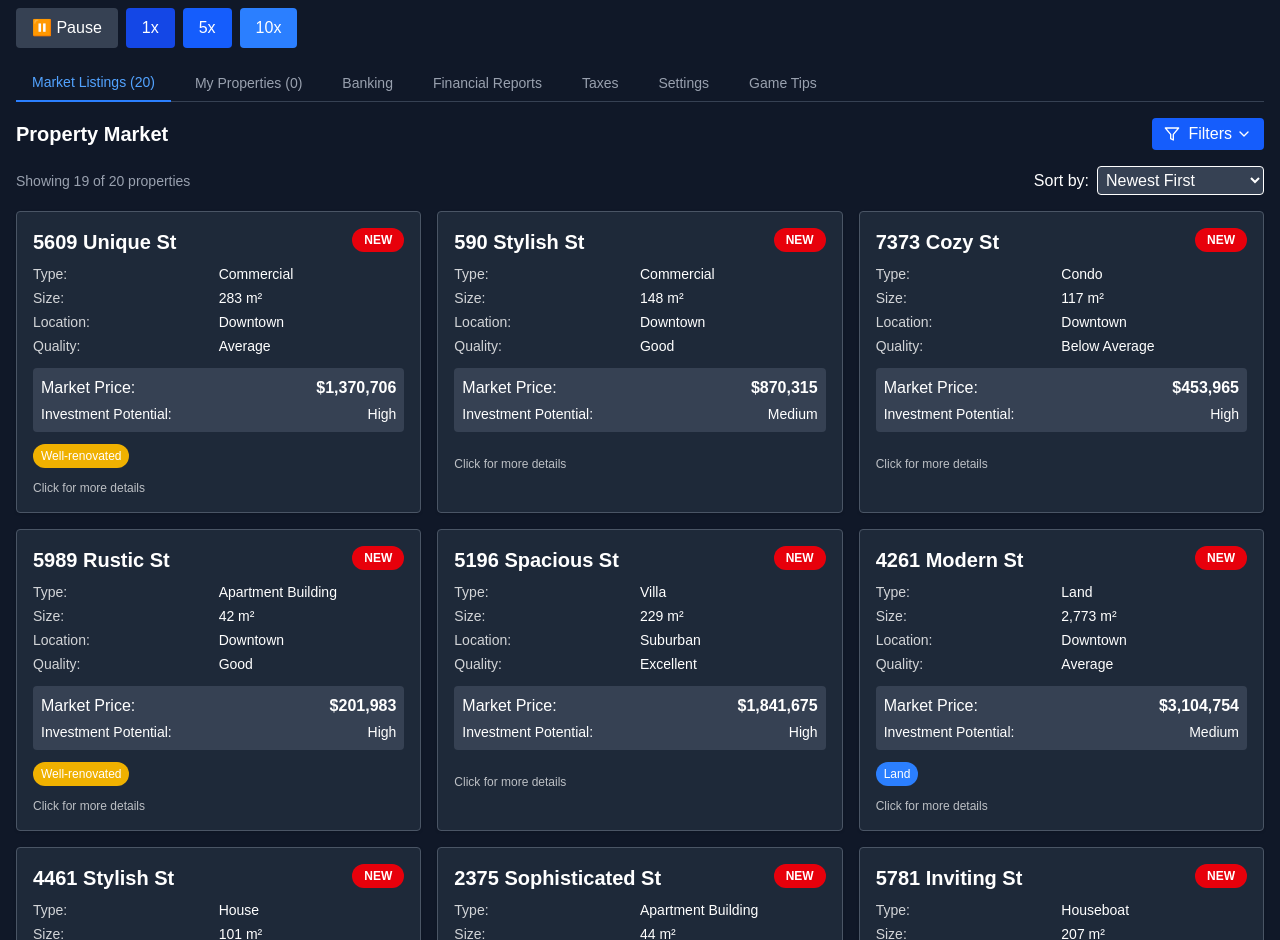
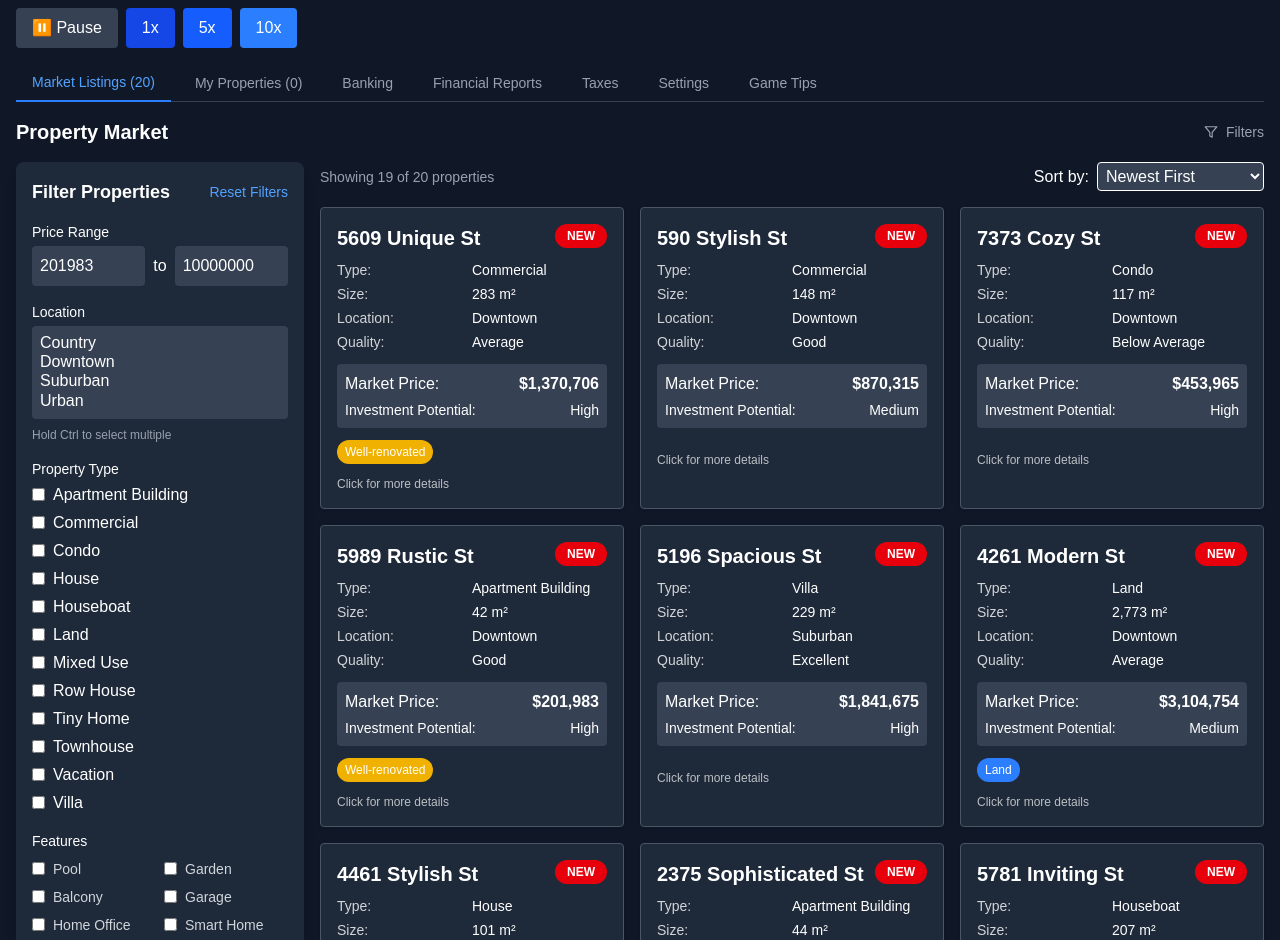
Before and after one commit to eliaspeteri/real-estate-sim, a Next.js app: page /real-estate-sim/ in a window 1280 px wide. Shown: the part 160-1100 px from the top of the page. Built offline with nearby package versions, Linux system fonts and the light colour scheme.

Commit message:
feat(filters): add price-per-m2 and renovation filters

```diff
--- a/src/app/components/tabs/listings.component.tsx
+++ b/src/app/components/tabs/listings.component.tsx
@@ -1,15 +1,27 @@
-import React, { useState, useMemo } from "react";
+import React, { useState, useMemo, useEffect } from "react";
 import PropertyCard from "../property-card.component";
 import { LeaseApplication, Property, PropertyType } from "../../types";
-import { FiFilter, FiChevronDown, FiChevronUp } from "react-icons/fi";
+import { FiFilter } from "react-icons/fi";
 
 interface ListingsProps {
   properties: Property[];
   onBuyOrSell: (propertyId: number) => void;
-  onRent: (propertyId: number) => void;
+  onRent: (propertyId: number, options?: { showModal?: boolean }) => void;
   onRenovate: (propertyId: number) => void;
-  onEvictTenant?: (propertyId: number) => void;
+  onEvictTenant?: (propertyId: number, tenantId?: string) => void;
+  currentDate?: Date;
   playerMoney: number;
+  onUpdateListing?: (
+    propertyId: number,
+    listingKeywords: Property["listingKeywords"]
+  ) => void;
+  onUpdateListingCopy?: (propertyId: number, listingCopy: string) => void;
+  onUpdateRentPrice?: (propertyId: number, rentPrice: number) => void;
+  onAcceptOffer?: (propertyId: number, offerId: string) => void;
+  onBulldoze?: (propertyId: number) => void;
+  onApplyPermit?: (propertyId: number) => void;
+  onStartConstruction?: (propertyId: number) => void;
+  onRaiseFunds?: (propertyId: number) => void;
   handleAcceptApplication?: (
     property: Property,
     application: LeaseApplication
@@ -27,28 +39,76 @@ type SortOption =
   | "size-desc"
   | "default";
 
+type SpecialFeatureKey = keyof Property["specialFeatures"];
+
+const FILTER_STORAGE_KEY = "real-estate-sim.market-filters";
+
+type PricePerSqmBucket = "lt-1000" | "1000-2000" | "2000-3500" | "3500-5000" | "gt-5000";
+type RenovationTier = "new" | "some-repairs" | "major-repairs" | "bulldoze";
+
+const FEATURE_OPTIONS: { key: SpecialFeatureKey; label: string }[] = [
+  { key: "swimmingPool", label: "Pool" },
+  { key: "garden", label: "Garden" },
+  { key: "balcony", label: "Balcony" },
+  { key: "garage", label: "Garage" },
+  { key: "homeOffice", label: "Home Office" },
+  { key: "smartHome", label: "Smart Home" },
+  { key: "fireplace", label: "Fireplace" },
+  { key: "securitySystem", label: "Security System" }
+];
+
+const PRICE_PER_SQM_BUCKETS: { value: PricePerSqmBucket; label: string }[] = [
+  { value: "lt-1000", label: "Under 1k/m²" },
+  { value: "1000-2000", label: "1k-2k/m²" },
+  { value: "2000-3500", label: "2k-3.5k/m²" },
+  { value: "3500-5000", label: "3.5k-5k/m²" },
+  { value: "gt-5000", label: "5k+/m²" }
+];
+
+const RENOVATION_TIERS: { value: RenovationTier; label: string }[] = [
+  { value: "new", label: "New / Like new" },
+  { value: "some-repairs", label: "Needs some repairs" },
+  { value: "major-repairs", label: "Needs major repairs" },
+  { value: "bulldoze", label: "Bulldoze condition" }
+];
+
 export const Listings = ({
   properties,
   onBuyOrSell,
   onRent,
   onRenovate,
   onEvictTenant,
+  currentDate,
   playerMoney,
+  onUpdateListing,
+  onUpdateListingCopy,
+  onUpdateRentPrice,
+  onAcceptOffer,
+  onBulldoze,
+  onApplyPermit,
+  onStartConstruction,
+  onRaiseFunds,
   handleAcceptApplication,
   setPaused
 }: ListingsProps) => {
   // Sorting state
   const [sortOrder, setSortOrder] = useState<SortOption>("newest");
 
-  // Filter panel visibility
-  const [showFilters, setShowFilters] = useState<boolean>(false);
+  // Filter panel visibility (kept open)
+  const [showFilters, setShowFilters] = useState<boolean>(true);
 
   // Filter states
   const [priceRange, setPriceRange] = useState<[number, number]>([0, 10000000]);
   const [selectedLocations, setSelectedLocations] = useState<string[]>([]);
   const [selectedTypes, setSelectedTypes] = useState<PropertyType[]>([]);
-  const [minCondition, setMinCondition] = useState<number>(0);
-  const [marketTrendFilter, setMarketTrendFilter] = useState<string>("any");
+  const [selectedFeatures, setSelectedFeatures] = useState<SpecialFeatureKey[]>(
+    []
+  );
+  const [selectedPricePerSqmBuckets, setSelectedPricePerSqmBuckets] = useState<
+    PricePerSqmBucket[]
+  >([]);
+  const [selectedRenovationTier, setSelectedRenovationTier] =
+    useState<RenovationTier | "">("");
 
   // Calculate available filter options from properties
   const filterOptions = useMemo(() => {
@@ -68,7 +128,7 @@ export const Listings = ({
 
     return {
       locations: Array.from(locations).sort(),
-      types: Array.from(types),
+      types: Array.from(types).sort((a, b) => a.localeCompare(b)),
       priceRange: [
         minPrice === Number.MAX_VALUE ? 0 : minPrice,
         maxPrice === 0 ? 10000000 : maxPrice
@@ -81,9 +141,68 @@ export const Listings = ({
     setPriceRange(filterOptions.priceRange);
     setSelectedLocations([]);
     setSelectedTypes([]);
-    setMinCondition(0);
-    setMarketTrendFilter("any");
+    setSelectedFeatures([]);
+    setSelectedPricePerSqmBuckets([]);
+    setSelectedRenovationTier("");
   };
+
+  useEffect(() => {
+    const stored = window.localStorage.getItem(FILTER_STORAGE_KEY);
+    if (!stored) return;
+
+    try {
+      const parsed = JSON.parse(stored) as {
+        priceRange?: [number, number];
+        selectedLocations?: string[];
+        selectedTypes?: PropertyType[];
+        selectedFeatures?: SpecialFeatureKey[];
+        selectedPricePerSqmBuckets?: PricePerSqmBucket[];
+        selectedRenovationTier?: RenovationTier | "";
+        sortOrder?: SortOption;
+        showFilters?: boolean;
+      };
+      if (parsed.priceRange) setPriceRange(parsed.priceRange);
+      if (parsed.selectedLocations) setSelectedLocations(parsed.selectedLocations);
+      if (parsed.selectedTypes) setSelectedTypes(parsed.selectedTypes);
+      if (parsed.selectedFeatures) setSelectedFeatures(parsed.selectedFeatures);
+      if (parsed.selectedPricePerSqmBuckets)
+        setSelectedPricePerSqmBuckets(parsed.selectedPricePerSqmBuckets);
+      if (parsed.selectedRenovationTier)
+        setSelectedRenovationTier(parsed.selectedRenovationTier);
+      if (parsed.sortOrder) setSortOrder(parsed.sortOrder);
+      if (parsed.showFilters !== undefined) setShowFilters(parsed.showFilters);
+    } catch {
+      // Ignore malformed stored filters.
+    }
+  }, []);
+
+  useEffect(() => {
+    const [min, max] = filterOptions.priceRange;
+    setPriceRange((prev) => [Math.max(min, prev[0]), Math.min(max, prev[1])]);
+  }, [filterOptions.priceRange]);
+
+  useEffect(() => {
+    const payload = {
+      priceRange,
+      selectedLocations,
+      selectedTypes,
+      selectedFeatures,
+      selectedPricePerSqmBuckets,
+      selectedRenovationTier,
+      sortOrder,
+      showFilters
+    };
+    window.localStorage.setItem(FILTER_STORAGE_KEY, JSON.stringify(payload));
+  }, [
+    priceRange,
+    selectedLocations,
+    selectedTypes,
+    selectedFeatures,
+    selectedPricePerSqmBuckets,
+    selectedRenovationTier,
+    sortOrder,
+    showFilters
+  ]);
 
   // Apply filtering and sorting
   const filteredAndSortedProperties = useMemo(() => {
@@ -110,27 +229,46 @@ export const Listings = ({
       if (selectedTypes.length > 0 && !selectedTypes.includes(property.type))
         return false;
 
-      // Condition filter (using renovationPotential as an indicator)
-      const condition = property.renovationBonusPercentage || 0;
-      if (condition < minCondition) return false;
+      if (selectedFeatures.length > 0) {
+        const hasAllFeatures = selectedFeatures.every(
+          (feature) => property.specialFeatures[feature]
+        );
+        if (!hasAllFeatures) return false;
+      }
 
-      // Market trend filter
-      if (marketTrendFilter !== "any") {
-        if (
-          marketTrendFilter === "growing" &&
-          property.marketTrends.historicalAppreciation <= 0
-        )
-          return false;
-        if (
-          marketTrendFilter === "declining" &&
-          property.marketTrends.historicalAppreciation >= 0
-        )
-          return false;
-        if (
-          marketTrendFilter === "stable" &&
-          Math.abs(property.marketTrends.historicalAppreciation) > 0.01
-        )
-          return false;
+      if (selectedPricePerSqmBuckets.length > 0) {
+        const pricePerSqm = property.marketPrice / Math.max(1, property.size);
+        const matchesBucket = selectedPricePerSqmBuckets.some((bucket) => {
+          switch (bucket) {
+            case "lt-1000":
+              return pricePerSqm < 1000;
+            case "1000-2000":
+              return pricePerSqm >= 1000 && pricePerSqm < 2000;
+            case "2000-3500":
+              return pricePerSqm >= 2000 && pricePerSqm < 3500;
+            case "3500-5000":
+              return pricePerSqm >= 3500 && pricePerSqm < 5000;
+            case "gt-5000":
+              return pricePerSqm >= 5000;
+            default:
+              return true;
+          }
+        });
+        if (!matchesBucket) return false;
+      }
+
+      if (selectedRenovationTier) {
+        const renovation = property.renovationBonusPercentage;
+        const matchesTier =
+          (selectedRenovationTier === "new" && renovation >= 90) ||
+          (selectedRenovationTier === "some-repairs" &&
+            renovation >= 60 &&
+            renovation < 90) ||
+          (selectedRenovationTier === "major-repairs" &&
+            renovation >= 30 &&
+            renovation < 60) ||
+          (selectedRenovationTier === "bulldoze" && renovation < 30);
+        if (!matchesTier) return false;
       }
 
       return true;
@@ -163,8 +301,9 @@ export const Listings = ({
     priceRange,
     selectedLocations,
     selectedTypes,
-    minCondition,
-    marketTrendFilter
+    selectedFeatures,
+    selectedPricePerSqmBuckets,
+    selectedRenovationTier
   ]);
 
   const marketListings = filteredAndSortedProperties;
@@ -174,23 +313,15 @@ export const Listings = ({
     <>
       <div className='flex justify-between items-center mb-4'>
         <h2 className='text-xl font-semibold'>Property Market</h2>
-        <button
-          className='flex items-center bg-blue-600 hover:bg-blue-700 text-white px-3 py-1 rounded'
-          onClick={() => setShowFilters(!showFilters)}
-        >
+        <div className='flex items-center text-gray-400 text-sm'>
           <FiFilter className='mr-2' />
-          Filters{" "}
-          {showFilters ? (
-            <FiChevronUp className='ml-1' />
-          ) : (
-            <FiChevronDown className='ml-1' />
-          )}
-        </button>
+          Filters
+        </div>
       </div>
 
-      {/* Filter panel */}
+      <div className='flex flex-col lg:flex-row gap-4'>
         {showFilters && (
-        <div className='bg-gray-800 p-4 rounded-lg mb-4 shadow-lg'>
+          <aside className='bg-gray-800 p-4 rounded-lg shadow-lg lg:w-72 lg:shrink-0'>
             <div className='flex justify-between items-center mb-4'>
               <h3 className='font-semibold text-lg'>Filter Properties</h3>
               <button
@@ -201,9 +332,8 @@ export const Listings = ({
               </button>
             </div>
 
-          <div className='grid grid-cols-1 md:grid-cols-2 lg:grid-cols-3 gap-4'>
-            {/* Price Range Filter */}
-            <div className='mb-3'>
+            <div className='space-y-4'>
+              <div>
                 <label className='block text-sm font-medium mb-1'>
                   Price Range
                 </label>
@@ -234,8 +364,7 @@ export const Listings = ({
                 </div>
               </div>
 
-            {/* Location Filter */}
-            <div className='mb-3'>
+              <div>
                 <label className='block text-sm font-medium mb-1'>Location</label>
                 <select
                   className='bg-gray-700 text-white p-2 rounded w-full'
@@ -249,7 +378,7 @@ export const Listings = ({
                       )
                     )
                   }
-                size={3}
+                  size={4}
                 >
                   {filterOptions.locations.map((location) => (
                     <option key={location} value={location}>
@@ -262,8 +391,7 @@ export const Listings = ({
                 </div>
               </div>
 
-            {/* Property Type Filter */}
-            <div className='mb-3'>
+              <div>
                 <label className='block text-sm font-medium mb-1'>
                   Property Type
                 </label>
@@ -291,42 +419,88 @@ export const Listings = ({
                 </div>
               </div>
 
-            {/* Condition Filter */}
-            <div className='mb-3'>
-              <label className='block text-sm font-medium mb-1'>
-                Minimum Condition: {minCondition}%
+              <div>
+                <label className='block text-sm font-medium mb-2'>
+                  Features
                 </label>
+                <div className='grid grid-cols-2 gap-2'>
+                  {FEATURE_OPTIONS.map((feature) => (
+                    <label
+                      key={feature.key}
+                      className='flex items-center gap-2 text-sm text-gray-300'
+                    >
                       <input
-                type='range'
-                min='0'
-                max='100'
-                value={minCondition}
-                onChange={(e) => setMinCondition(Number(e.target.value))}
-                className='w-full'
+                        type='checkbox'
+                        className='accent-blue-500'
+                        checked={selectedFeatures.includes(feature.key)}
+                        onChange={() =>
+                          setSelectedFeatures((prev) =>
+                            prev.includes(feature.key)
+                              ? prev.filter((item) => item !== feature.key)
+                              : [...prev, feature.key]
+                          )
+                        }
                       />
+                      {feature.label}
+                    </label>
+                  ))}
+                </div>
               </div>
 
-            {/* Market Trend Filter */}
-            <div className='mb-3'>
-              <label className='block text-sm font-medium mb-1'>
-                Market Trend
+              <div>
+                <label className='block text-sm font-medium mb-2'>
+                  Price per m²
+                </label>
+                <div className='space-y-1'>
+                  {PRICE_PER_SQM_BUCKETS.map((bucket) => (
+                    <label
+                      key={bucket.value}
+                      className='flex items-center gap-2 text-sm text-gray-300'
+                    >
+                      <input
+                        type='checkbox'
+                        className='accent-blue-500'
+                        checked={selectedPricePerSqmBuckets.includes(bucket.value)}
+                        onChange={() =>
+                          setSelectedPricePerSqmBuckets((prev) =>
+                            prev.includes(bucket.value)
+                              ? prev.filter((item) => item !== bucket.value)
+                              : [...prev, bucket.value]
+                          )
+                        }
+                      />
+                      {bucket.label}
+                    </label>
+                  ))}
+                </div>
+              </div>
+
+              <div>
+                <label className='block text-sm font-medium mb-2'>
+                  Renovation Level
                 </label>
                 <select
                   className='bg-gray-700 text-white p-2 rounded w-full'
-                value={marketTrendFilter}
-                onChange={(e) => setMarketTrendFilter(e.target.value)}
+                  value={selectedRenovationTier}
+                  onChange={(e) =>
+                    setSelectedRenovationTier(
+                      e.target.value as RenovationTier | ""
+                    )
+                  }
                 >
-                <option value='any'>Any</option>
-                <option value='growing'>Growing Market</option>
-                <option value='stable'>Stable Market</option>
-                <option value='declining'>Declining Market</option>
+                  <option value=''>All</option>
+                  {RENOVATION_TIERS.map((tier) => (
+                    <option key={tier.value} value={tier.value}>
+                      {tier.label}
+                    </option>
+                  ))}
                 </select>
               </div>
             </div>
-        </div>
+          </aside>
         )}
 
-      {/* Sort controls and results summary */}
+        <div className='flex-1'>
           <div className='flex justify-between items-center mb-4'>
             <div className='text-sm text-gray-400'>
               Showing {marketListings.length} of {totalListings} properties
@@ -358,7 +532,16 @@ export const Listings = ({
                 onRent={onRent}
                 onRenovate={onRenovate}
                 onEvictTenant={onEvictTenant}
+                currentDate={currentDate}
                 playerMoney={playerMoney}
+                onUpdateListing={onUpdateListing}
+                onUpdateListingCopy={onUpdateListingCopy}
+                onUpdateRentPrice={onUpdateRentPrice}
+                onAcceptOffer={onAcceptOffer}
+                onBulldoze={onBulldoze}
+                onApplyPermit={onApplyPermit}
+                onStartConstruction={onStartConstruction}
+                onRaiseFunds={onRaiseFunds}
                 handleAcceptApplication={handleAcceptApplication}
                 setPaused={setPaused}
               />
@@ -366,14 +549,16 @@ export const Listings = ({
           </div>
 
           {marketListings.length === 0 && (
-        <div className='text-center py-10 text-gray-400'>
+            <div className='text-center text-gray-400 py-8'>
               <p>No properties matching your filters are currently available.</p>
-          <p className='mt-2'>
-            Try adjusting your filters or check back soon as new listings appear
-            regularly!
+              <p>
+                Try adjusting your filters or check back soon as new listings
+                appear
               </p>
             </div>
           )}
+        </div>
+      </div>
     </>
   );
 };
```
Lines whose indentation alone changed are shown as unchanged.
